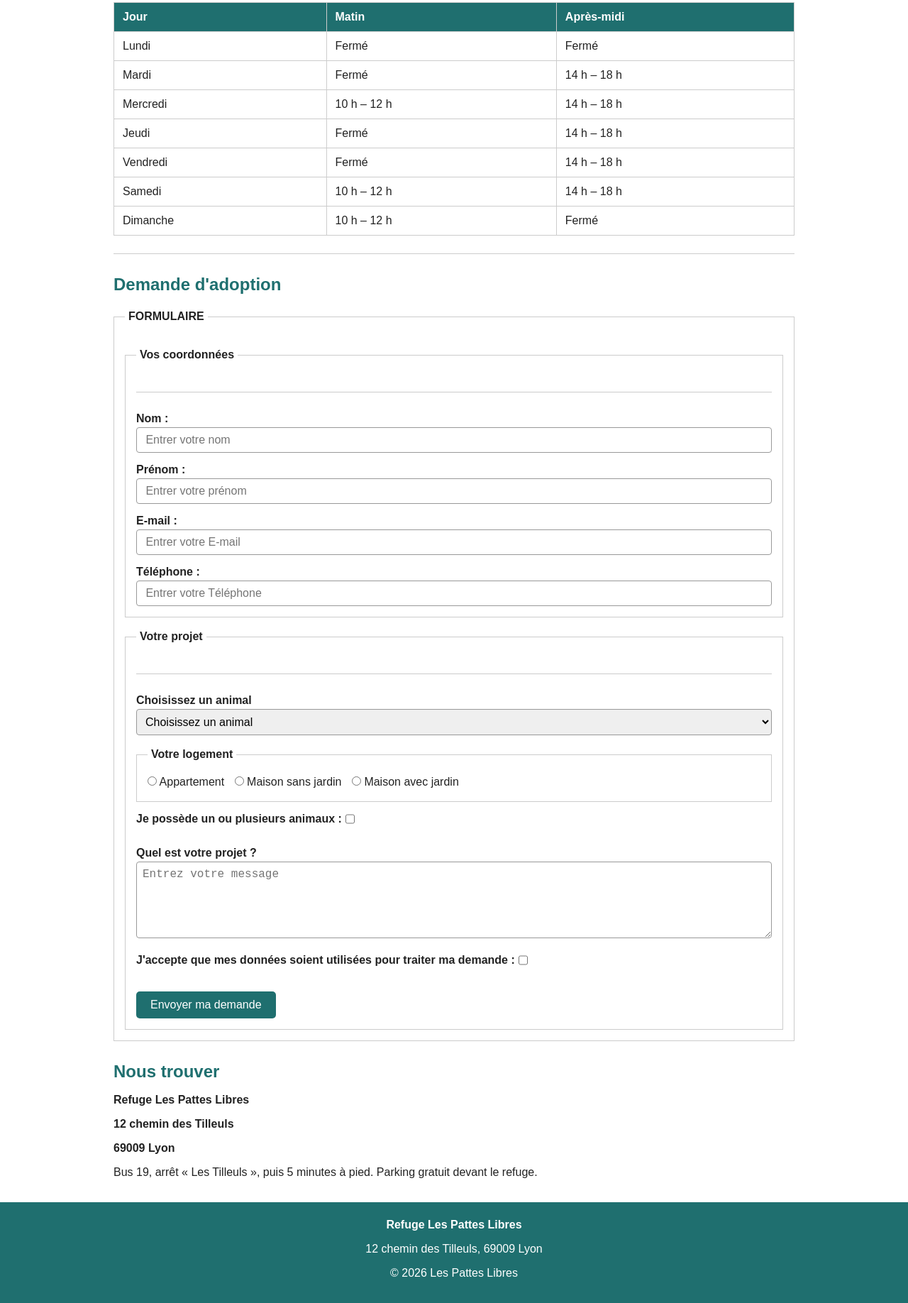
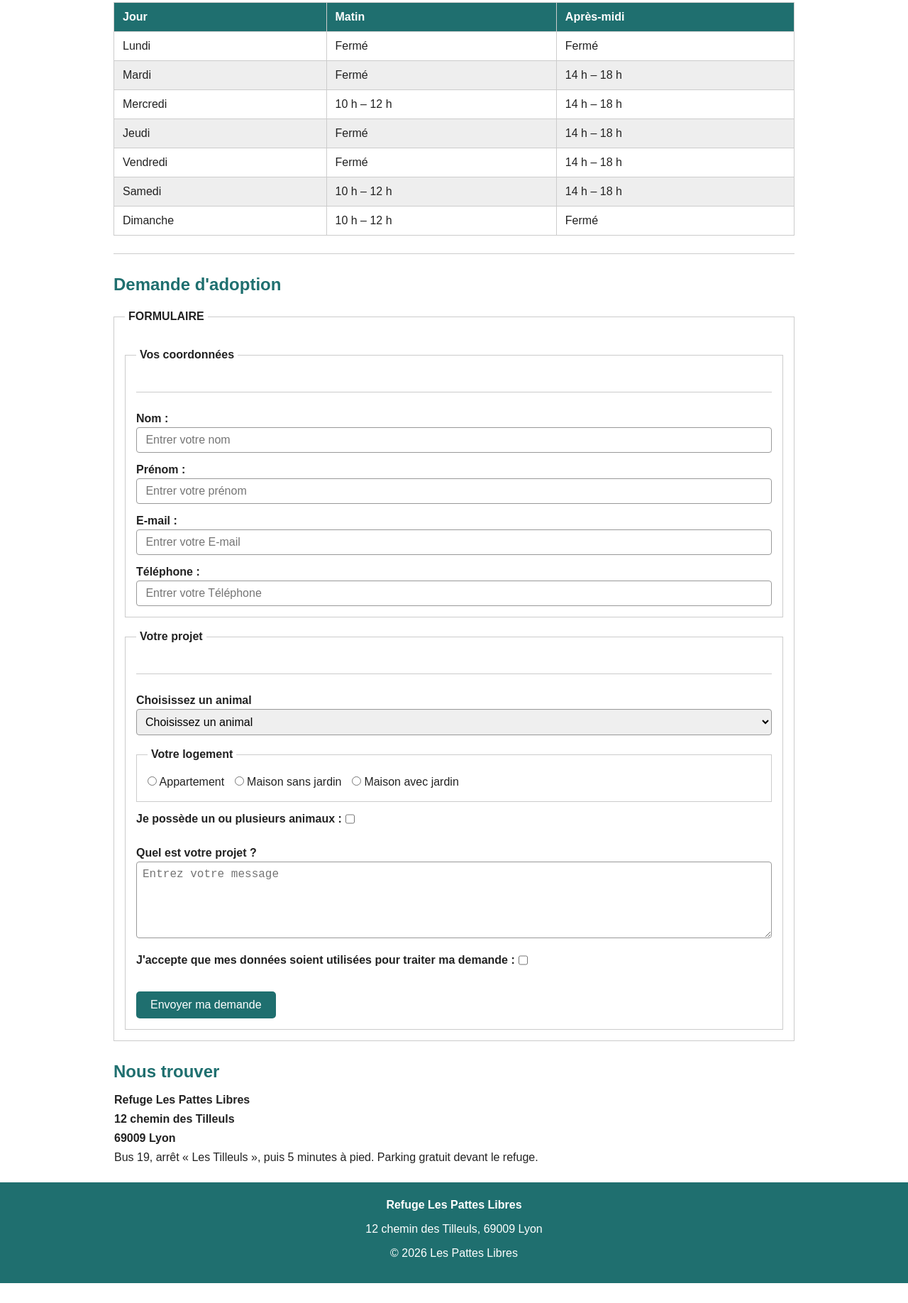
Before and after one commit to lucasdufief5-rgb/Les-Pattes-Libres, a plain HTML site: page contact.html in a window 1280 px wide. Shown: the part 242-2078 px from the top of the page at 71% size. After the commit the page ends 2050 px from the top, so only its background shows below. Drawn offline with Linux system fonts and the light colour scheme.

Commit message:
Changement accueil.html dans <a> en index.html

```diff
--- a/assets/style.css
+++ b/assets/style.css
@@ -209,6 +209,9 @@ table {
   border-collapse: collapse;
   margin: 20px 0;
 }
+tr:nth-child(even){
+  background-color: #eee;
+}
 th,
 td {
   border: 1px solid #ccc;
@@ -276,3 +279,7 @@ button {
   margin-bottom: 12px;
   margin-right : 5px;
 }
+
+.trouver p{
+  margin:3px 1px;
+}
--- a/contact.html
+++ b/contact.html
@@ -9,7 +9,7 @@
   <body>
     <header>
       <nav>
-        <a href="accueil.html"
+        <a href="index.html"
           ><img
             src="./assets/image/logo 2.svg"
             alt="logo les pattes libres"
@@ -17,7 +17,7 @@
             height="100"
         /></a>
         <ul>
-          <li><a href="accueil.html">Accueil</a></li>
+          <li><a href="index.html">Accueil</a></li>
           <li><a href="adoption.html">Adopter</a></li>
           <li><a href="contact.html">Contact</a></li>
         </ul>
@@ -175,10 +175,12 @@
         </fieldset>
       </form>
       <h2>Nous trouver</h2>
-      <p><strong>Refuge Les Pattes Libres</strong></p>
-      <p><strong>12 chemin des Tilleuls</strong></p>
-      <p><strong>69009 Lyon</strong></p>
-      <p>Bus 19, arrêt « Les Tilleuls », puis 5 minutes à pied. Parking gratuit devant le refuge. </p>
+      <section class="trouver">
+        <p><strong>Refuge Les Pattes Libres</strong></p>
+        <p><strong>12 chemin des Tilleuls</strong></p>
+        <p><strong>69009 Lyon</strong></p>
+        <p>Bus 19, arrêt « Les Tilleuls », puis 5 minutes à pied. Parking gratuit devant le refuge. </p>
+      </section>
     </main>
     <footer>
       <p><strong>Refuge Les Pattes Libres</strong></p>
```
Also changed, not shown: adoption.html (+2 -2 lines), index.html (+2 -2 lines).
